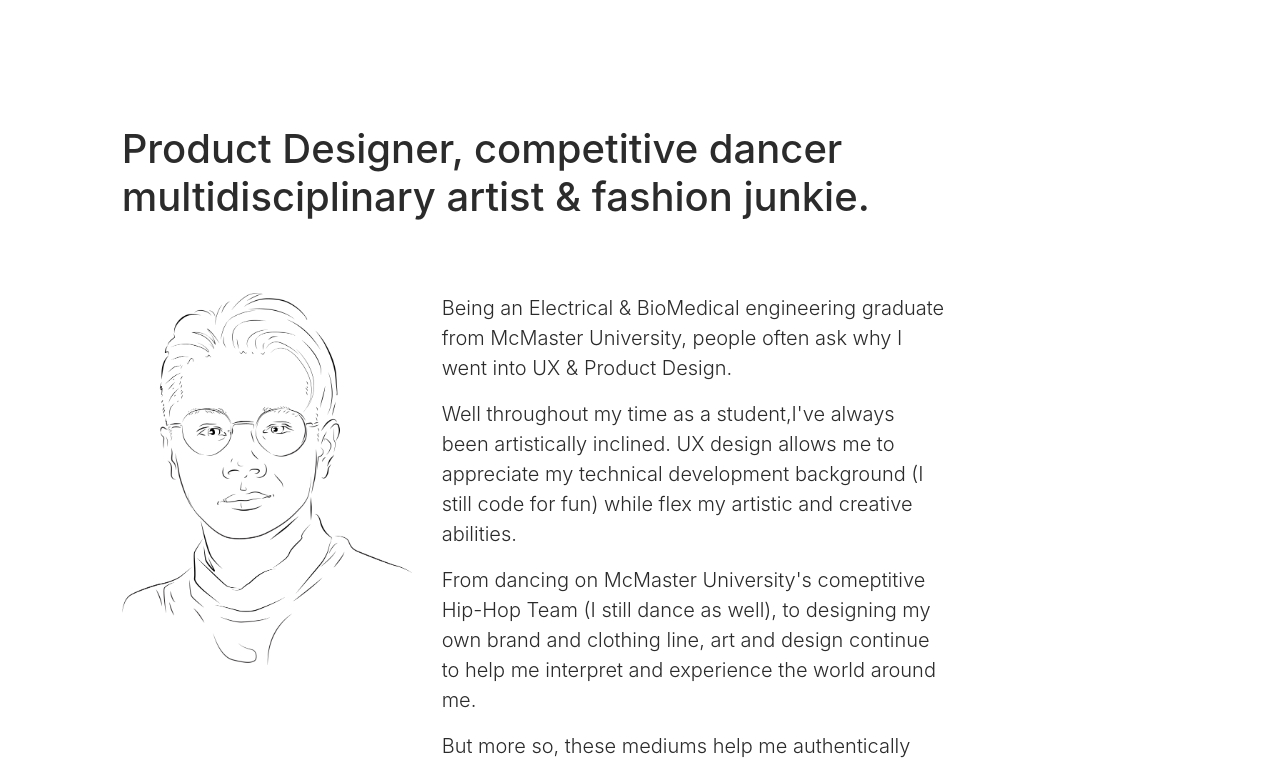
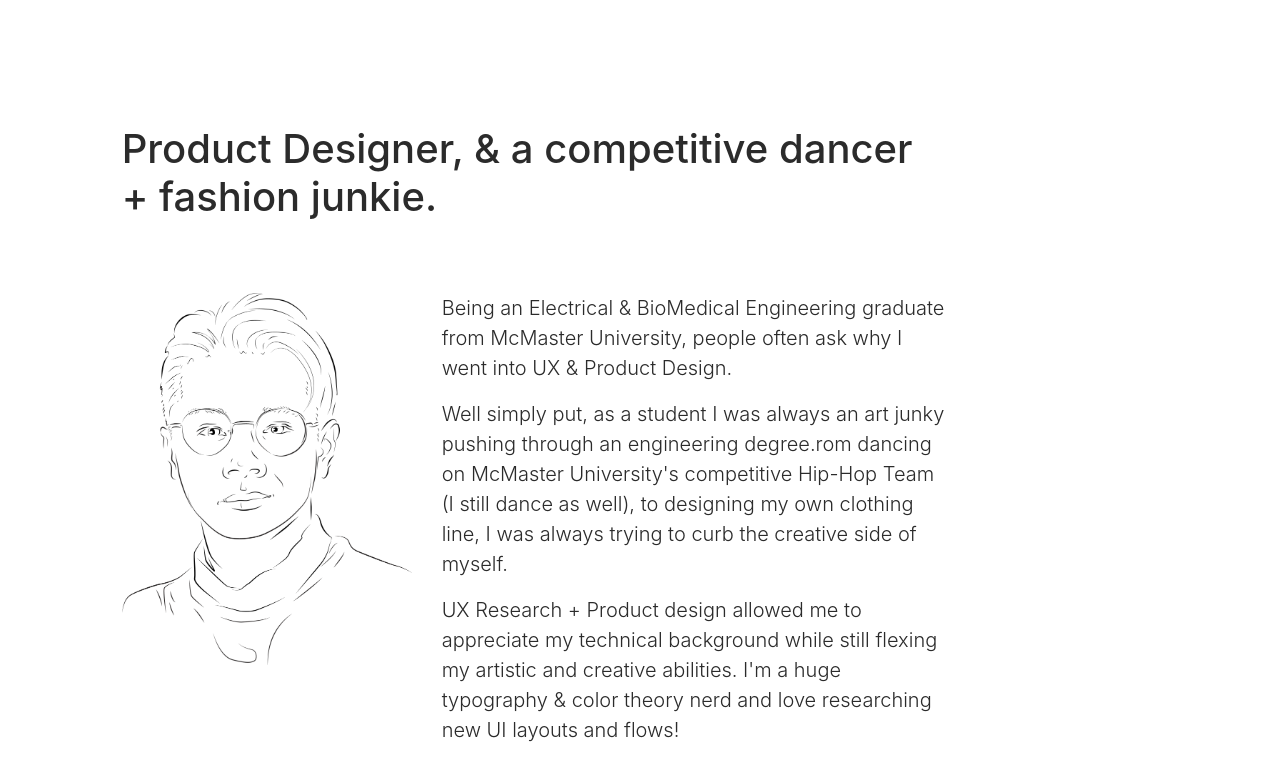
Before and after one commit to marksuan/marksuan.github.io, a plain HTML site: page aboutme.html in a window 1280 px wide. Shown: the part 115-873 px from the top of the page. Drawn offline with nearby package versions, Linux system fonts and the light colour scheme.

Commit message:
aboutme.html

```diff
--- a/aboutme.html
+++ b/aboutme.html
@@ -51,7 +51,7 @@
 
       <div class="row">
         <div class="col-8 offset-1">
-          <h1 class="mb-4 mt-5">Product Designer, competitive dancer<br>multidisciplinary artist & fashion junkie.</h1>
+          <h1 class="mb-4 mt-5">Product Designer, & a competitive dancer<br> + fashion junkie.</h1>
         </div>
       </div>
 
@@ -62,18 +62,17 @@
 
         <div class="col-5 float-left">
           <p class="lead">
-            Being an Electrical & BioMedical engineering graduate from McMaster University, people often ask why I went into UX & Product Design.
+            Being an Electrical & BioMedical Engineering graduate from McMaster University, people often ask why I went into UX & Product Design.
           </p>
           <p class="lead">
-            Well throughout my time as a student,I've always been artistically inclined. UX design allows me to appreciate my technical development background (I still code for fun) while flex my artistic and creative abilities.</p>
+            Well simply put, as a student I was always an art junky pushing through an engineering degree.rom dancing on McMaster University's competitive Hip-Hop Team (I still dance as well), to designing my own clothing line, I was always trying to curb the creative side of myself. </p>
 
           <p class="lead">
-            From dancing on McMaster University's comeptitive Hip-Hop Team (I still dance as well), to designing my own brand and clothing line, art and design continue to help me interpret and experience the world around me.
-
+            UX Research + Product design allowed me to appreciate my technical background while still flexing my artistic and creative abilities. I'm a huge typography & color theory nerd and love researching new UI layouts and flows!
           </p>
 
           <p class="lead">
-             But more so, these mediums help me authentically convey my emotion, describe my circumstance and tell my story. I hope through my design I can help tell yours as well.
+             With a good understanding of the full stack developement cycle, I enjoy the challenge of balancing effective and lean design with a layput which is actionable & feasible. Hopefully I can help bring your product to life in both a aesthetic & effective manner!
           </p>
 
 
```
Also changed, not shown: images/icons/LI_index_black.png (deleted), 2 other files.
